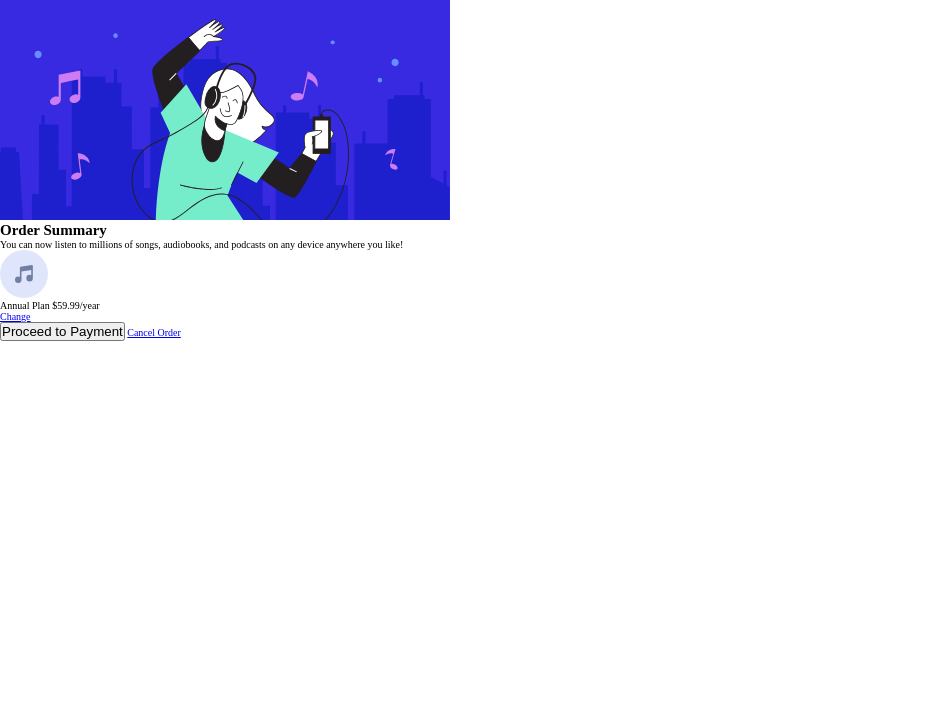
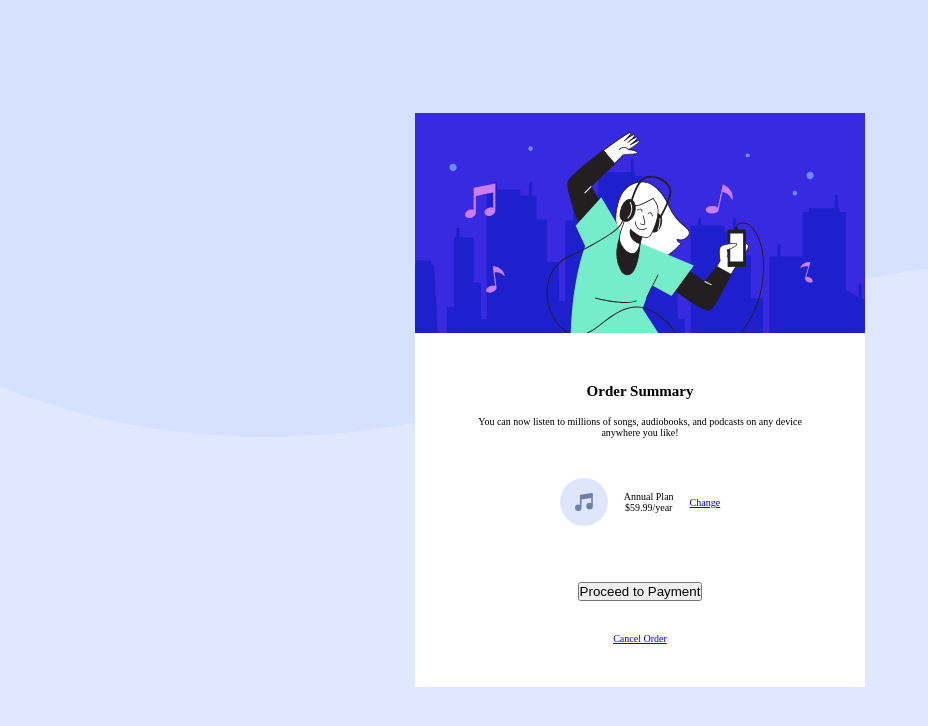
Before and after one commit to henri-d/order-summary-component, a plain HTML site: page index.html in a window 1280 px wide. Shown: the whole page, without its empty margins (0-928 px from the left). Drawn offline with Linux system fonts and the light colour scheme.

Commit message:
initial layout and alignment

```diff
--- a/style.css
+++ b/style.css
@@ -54,6 +54,59 @@ html {
   font-size: 62.5%;
 }
 
+body {
+  background: #e0e8ff url(img/pattern-background-desktop.svg);
+  background-position: top;
+  background-repeat: repeat-x;
+  min-height: 100vh;
+  padding: 1.6rem;
+  display: flex;
+  flex-direction: column;
+  align-items: center;
+  justify-content: center;
+}
+
+.order-card {
+  background-color: #fff;
+  max-width: 45rem;
+  display: flex;
+  flex-direction: column;
+  text-align: center;
+}
+
+.order-card__img-box img {
+  width: 100%;
+}
+
+.order-card__details {
+  display: flex;
+  flex-direction: column;
+  align-items: center;
+  gap: 1.6rem;
+  padding: 4.8rem 4.8rem 4.3rem 4.8rem;
+}
+
+.order-card__plan {
+  display: flex;
+  align-items: center;
+  padding: 2.4rem;
+  gap: 1.6rem;
+  margin-bottom: 1.6rem;
+}
+
+.order-card__plan-info {
+  display: flex;
+  flex-direction: column;
+}
+
+.order-card__link--change {
+  margin-left: auto;
+}
+
+.order-card__btn--payment {
+  margin-bottom: 1.6rem;
+}
+
 /* .attribution {
   font-size: 11px;
   text-align: center;
```
